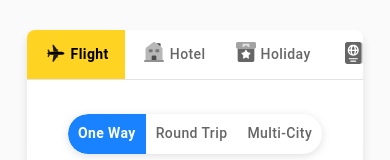
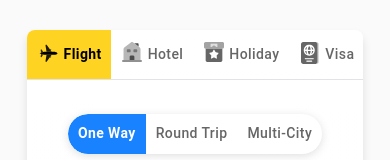
Before and after one commit to hasibulhasanshanto23/SP, a React (Create React App) app: page / in a window 390 px wide. Shown: the top 160 px of the page. Built offline with nearby package versions, Linux system fonts and the light colour scheme.

Commit message:
bug-fixed

```diff
--- a/src/App.css
+++ b/src/App.css
@@ -690,4 +690,9 @@ p{
   .MuiButtonBase-root img {
     margin-right: 3px !important;
 }
+
+.MuiTab-root {
+  min-width: 60px !important;
 }
+
+}
```
